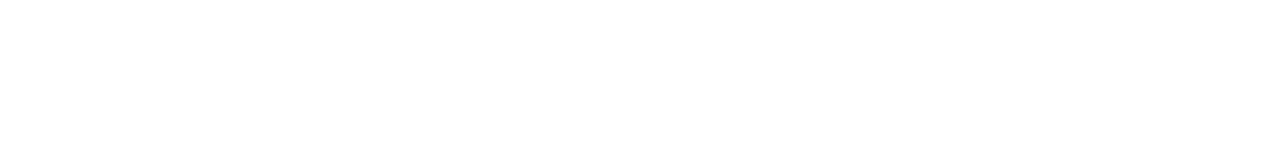
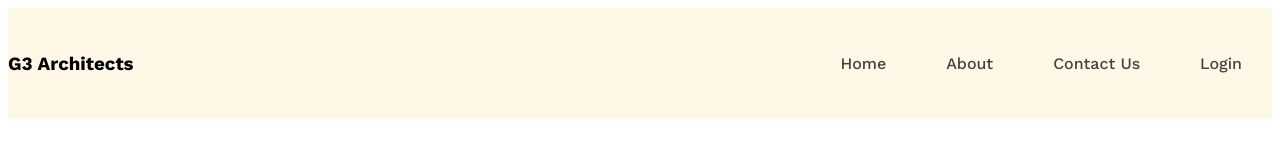
Before and after one commit to Suzel-sylhet/g3-architects-website, a plain HTML site: page index.html in a window 1280 px wide. Drawn offline with nearby package versions, Linux system fonts and the light colour scheme.

Commit message:
add navber section - 1

```diff
--- a/g3 architects.css/g3.css
+++ b/g3 architects.css/g3.css
@@ -0,0 +1,45 @@
+
+@import url('https://fonts.googleapis.com/css2?family=Work+Sans:ital,wght@0,100..900;1,100..900&display=swap');
+
+
+.work-sans-g3-archi{
+  font-family: "Work Sans", sans-serif;
+  font-optical-sizing: auto;
+  font-weight: 400;
+  font-style: normal;
+}
+
+.text-gray{
+    color: #424242;
+}
+
+.text-light-gray{
+    color: #727272;
+}
+
+.display-flex{
+    display: flex;
+}
+.navbar{
+    align-items: center;
+    justify-content: space-between;
+}
+
+.nav-item{
+    list-style: none;
+    padding: 30px;
+}
+
+.nav-link{
+    text-decoration: none;
+    font-weight: 500;
+}
+
+.bg-color{
+    background-color: rgba(255, 189, 14, 0.1);
+}
+
+.navbar, .banner{
+    max-width: 1440px;
+    margin: 0 auto;
+}
--- a/index.html
+++ b/index.html
@@ -4,10 +4,22 @@
     <meta charset="UTF-8">
     <meta name="viewport" content="width=device-width, initial-scale=1.0">
     <title>G3 Architects</title>
+    <link rel="stylesheet" href="g3 architects.css/g3.css">
 </head>
-<body>
-    <header>
+<body class="work-sans-g3-archi">
+    <header class="bg-color">
+        <nav class="navbar display-flex">
+            <h3 class="brand">G3 Architects</h3>
+            <ul class="nav-link display-flex">
+                <li class="nav-item"><a href="" class="nav-link text-gray">Home</a></li>
+                <li class="nav-item"><a href="" class="nav-link text-gray">About</a></li>
+                <li class="nav-item"><a href="" class="nav-link text-gray">Contact Us</a></li>
+                <li class="nav-item"><a href="" class="nav-link text-gray">Login</a></li>
+            </ul>
+        </nav>
+        <div class="banner">
 
+        </div>
     </header>
     <main>
 
```
